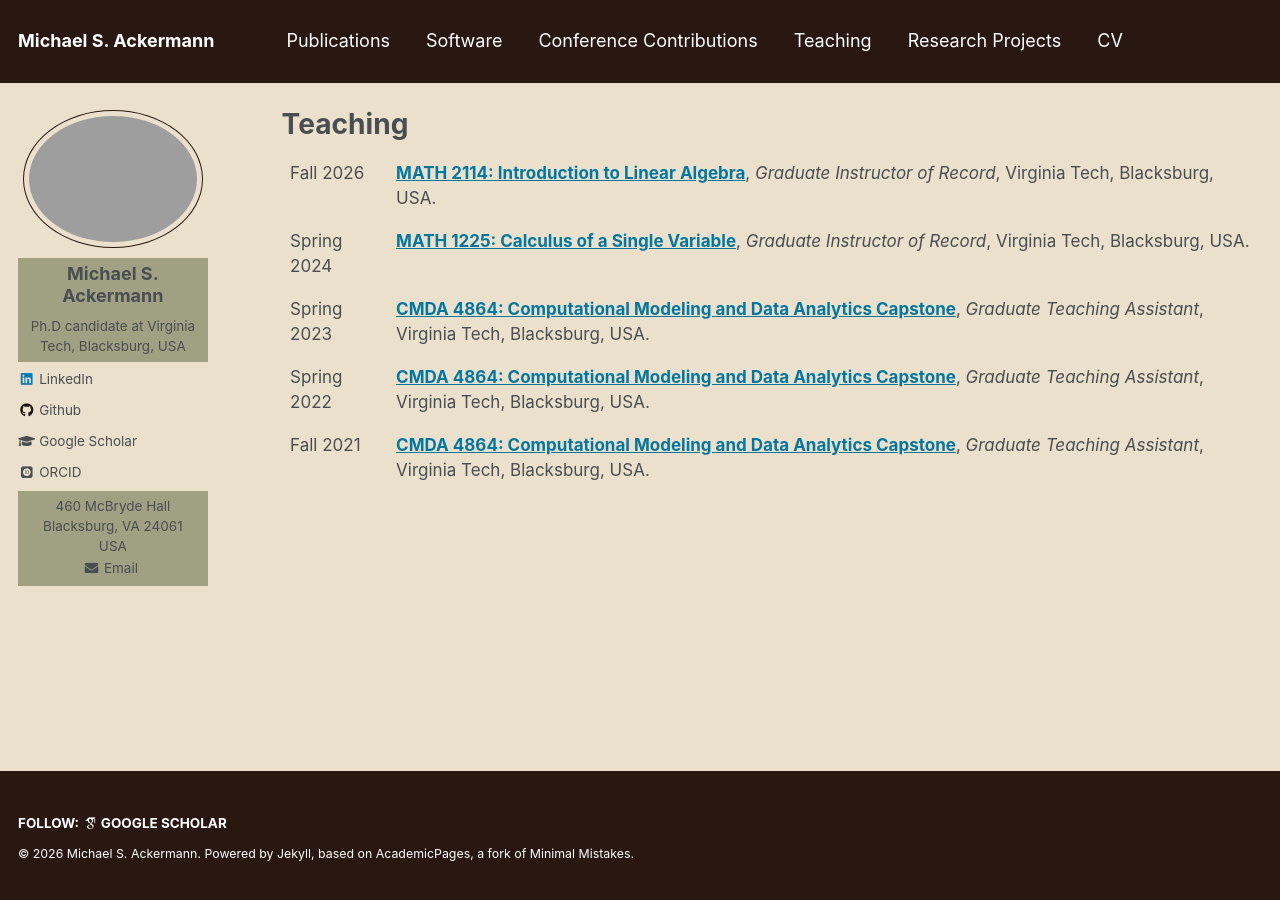
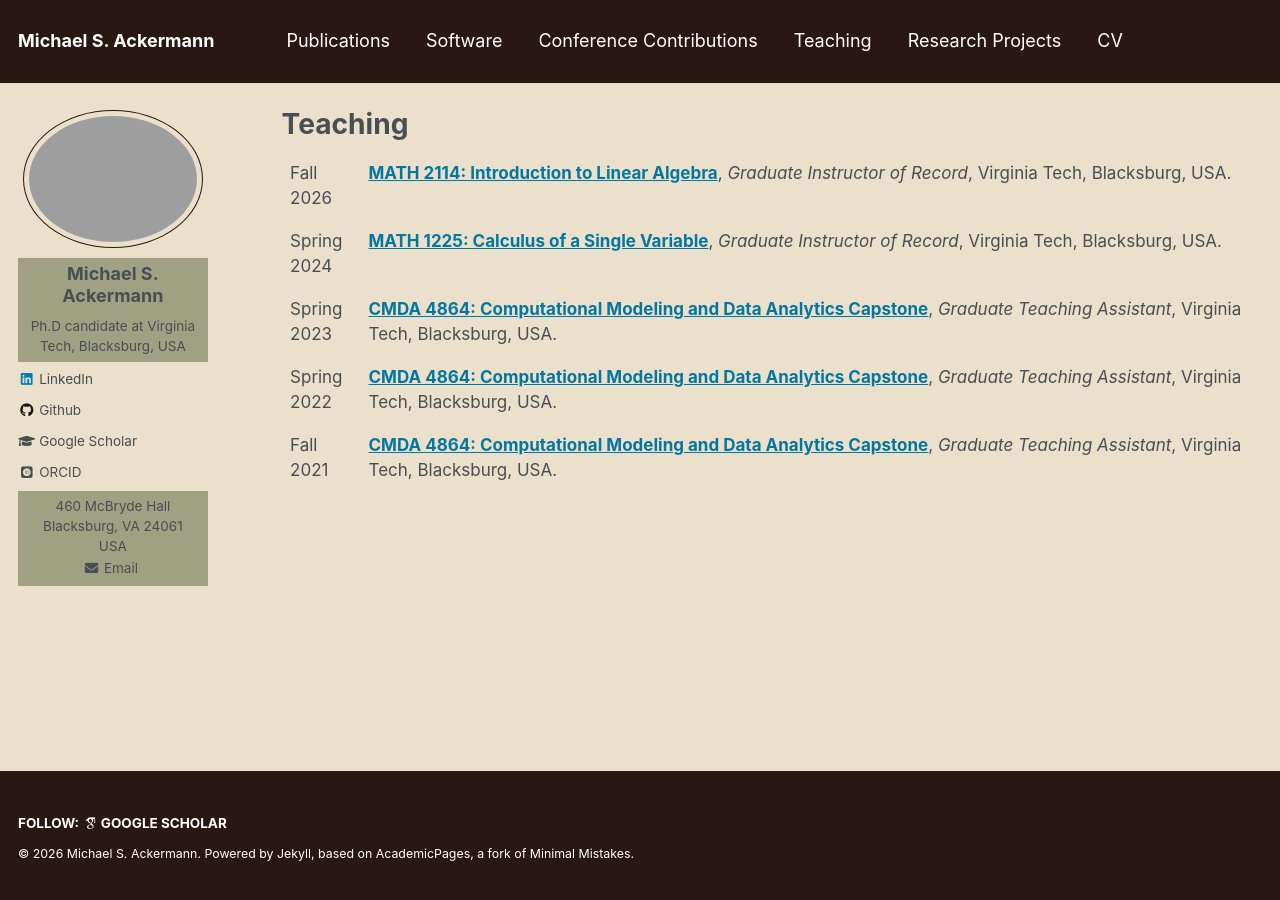
Before and after one commit to Mike-Ackermann/MSAckermann, a Jekyll site: the page built from _pages/teaching.md, in a window 1280 px wide. Built offline with Jekyll 4.4.1, drawn with Linux system fonts in a browser that asks for light colours; some web fonts are replaced.

Commit message:
polishing

```diff
--- a/_pages/teaching.md
+++ b/_pages/teaching.md
@@ -14,31 +14,31 @@ author_profile: true
 
 <table class="eventtable">
   <tr>
-    <td> Fall 2026 </td>
+    <td  style="width:8%"> Fall 2026 </td>
     <td><a target="blank_" href= "https://math.vt.edu/undergrad-math/courses/math-2114.html"><b>MATH 2114: Introduction to Linear Algebra</b></a>,
       <i>Graduate Instructor of Record</i>, Virginia Tech, Blacksburg, USA.
     </td>
   </tr>
   <tr>
-    <td> Spring 2024 </td>
+    <td  style="width:8%"> Spring 2024 </td>
     <td><a target="blank_" href= "https://math.vt.edu/undergrad-math/courses/math-1225.html"><b>MATH 1225: Calculus of a Single Variable</b></a>,
       <i>Graduate Instructor of Record</i>, Virginia Tech, Blacksburg, USA.
     </td>
   </tr>
   <tr>
-    <td> Spring 2023 </td>
+    <td  style="width:8%"> Spring 2023 </td>
     <td><a target="blank_" href= "https://data.science.vt.edu/programs/cmda/capstone.html"><b>CMDA 4864: Computational Modeling and Data Analytics Capstone</b></a>,
       <i>Graduate Teaching Assistant</i>, Virginia Tech, Blacksburg, USA.
     </td>
   </tr>
   <tr>
-    <td> Spring 2022 </td>
+    <td  style="width:8%"> Spring 2022 </td>
     <td><a target="blank_" href= "https://data.science.vt.edu/programs/cmda/capstone.html"><b>CMDA 4864: Computational Modeling and Data Analytics Capstone</b></a>,
       <i>Graduate Teaching Assistant</i>, Virginia Tech, Blacksburg, USA.
     </td>
   </tr>
   <tr>
-    <td> Fall 2021 </td>
+    <td  style="width:8%"> Fall 2021 </td>
     <td><a target="blank_" href= "https://data.science.vt.edu/programs/cmda/capstone.html"><b>CMDA 4864: Computational Modeling and Data Analytics Capstone</b></a>,
       <i>Graduate Teaching Assistant</i>, Virginia Tech, Blacksburg, USA.
     </td>
```
Also changed, not shown: _pages/conferences.md (+3 -3 lines).
